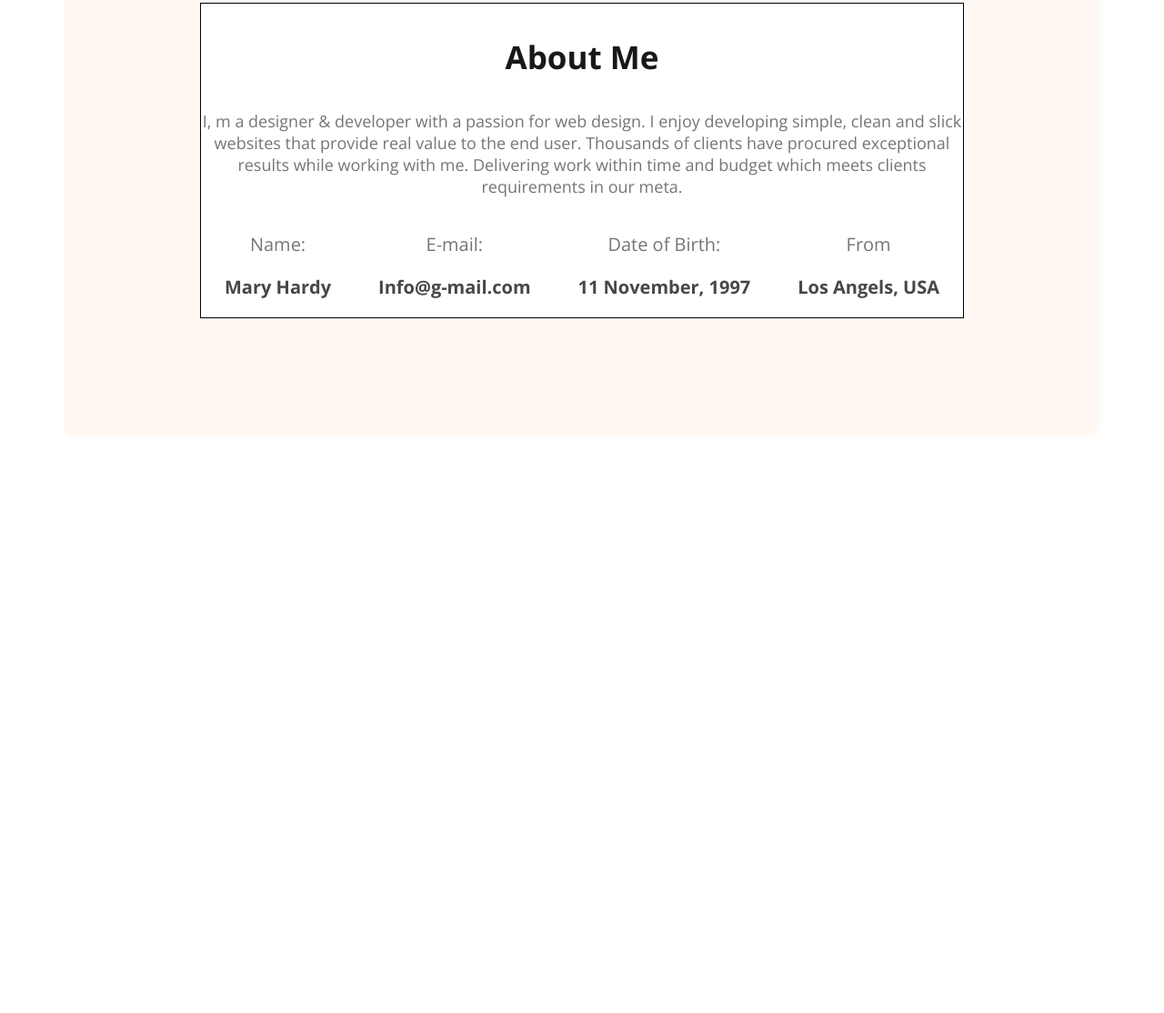
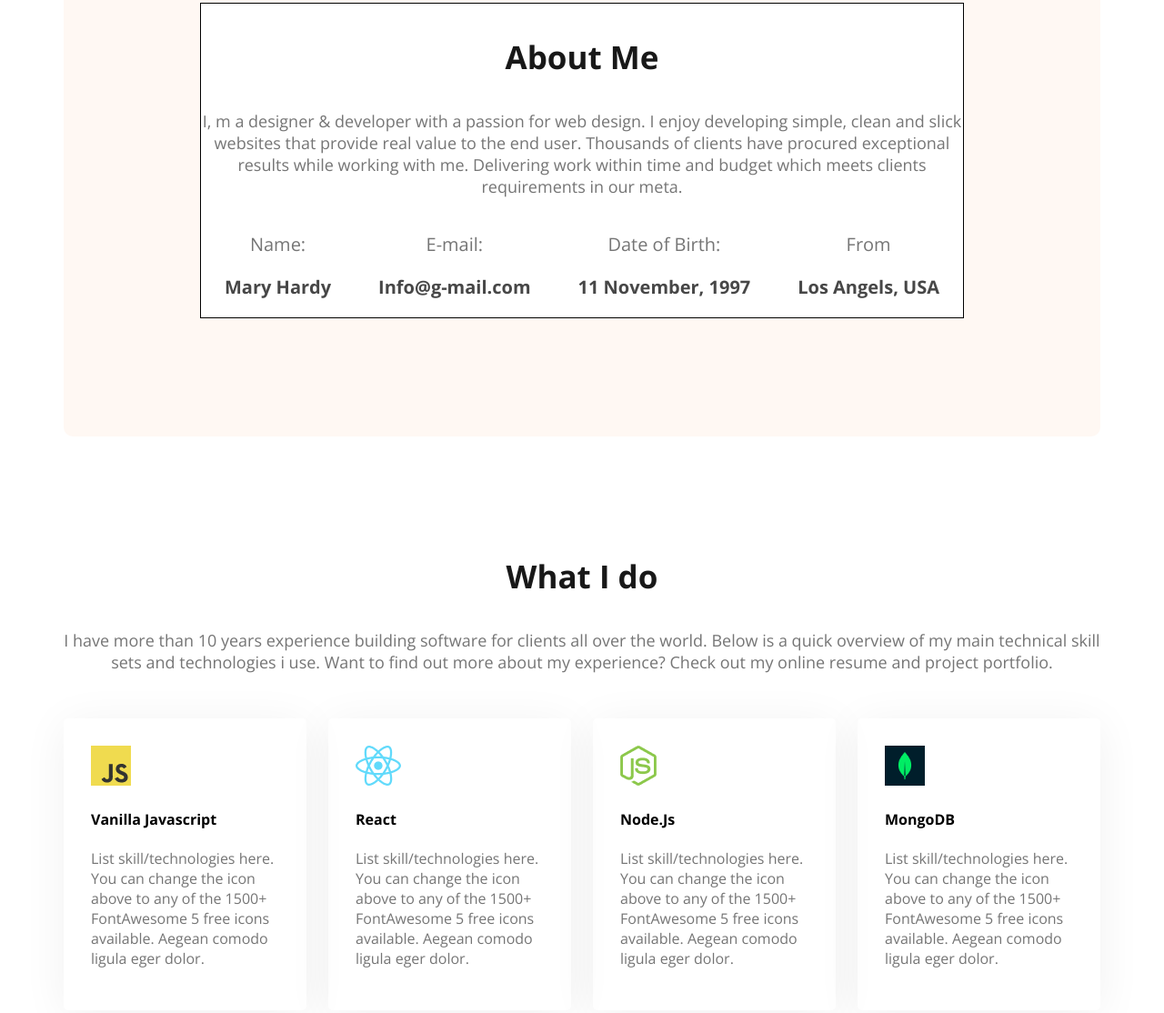
Before and after one commit to mugdhadey04/web-dev-portfolio, a plain HTML site: page index.html in a window 1280 px wide. Shown: the part 1157-2271 px from the top of the page at 91% size. Before the commit the page ends 1645 px from the top, so only its background shows below. Drawn offline with nearby package versions, Linux system fonts and the light colour scheme.

Commit message:
added the skills section

```diff
--- a/index.html
+++ b/index.html
@@ -66,6 +66,34 @@
                 </div>
             </div>
         </section>
+        <section class="skills">
+            <h3 class="section-title text-center">What I do</h3>
+            <p class="section-description text-center">I have more than 10 years experience building software for clients all over
+                the world. Below is a quick overview of my main technical skill sets and technologies i use. Want to
+                find out more about my experience? Check out my online resume and project portfolio.</p>
+                <div class="skills-container">
+                    <div class="skill">
+                        <img src="images/icons/js.png" alt="">
+                        <h4 class="skill-title">Vanilla Javascript</h4>
+                        <p class="skill-description">List skill/technologies here. You can change the icon above to any of the 1500+ FontAwesome 5 free icons available. Aegean comodo ligula eger dolor.</p>
+                    </div>
+                    <div class="skill">
+                        <img src="images/icons/react.png" alt="">
+                        <h4 class="skill-title">React</h4>
+                        <p class="skill-description">List skill/technologies here. You can change the icon above to any of the 1500+ FontAwesome 5 free icons available. Aegean comodo ligula eger dolor.</p>
+                    </div>
+                    <div class="skill">
+                        <img src="images/icons/nodejs.png" alt="">
+                        <h4 class="skill-title">Node.Js</h4>
+                        <p class="skill-description">List skill/technologies here. You can change the icon above to any of the 1500+ FontAwesome 5 free icons available. Aegean comodo ligula eger dolor.</p>
+                    </div>
+                    <div class="skill">
+                        <img src="images/icons/mongo.png" alt="">
+                        <h4 class="skill-title">MongoDB</h4>
+                        <p class="skill-description">List skill/technologies here. You can change the icon above to any of the 1500+ FontAwesome 5 free icons available. Aegean comodo ligula eger dolor.</p>
+                    </div>
+                </div>
+        </section>
 
     </main>
     <footer>
--- a/styles/portfolio.css
+++ b/styles/portfolio.css
@@ -20,8 +20,11 @@
     background-repeat: no-repeat;
     background-position: top left, bottom right;
     /* padding-top: 38px 1440px 0 23px; */
-
-}
+ }
+ main section{
+    margin-top: 130px;
+    margin-bottom: 130px;
+ }
 /* Nav styles */
 nav{
     display: flex;
@@ -128,3 +131,21 @@ main{
 .adjust{
     margin-bottom: 0;
 }
+.text-center{
+    text-align: center;
+}
+.skills-container{
+    display: flex;
+    gap: 24px;
+    margin-top: 50px;
+}
+.skill{
+    padding: 30px;
+    border-radius: 5px;
+    box-shadow: 0 6px 50px 0 rgba(0, 0, 0, 0.06);
+}
+.skill-description{
+    color: #757575;
+    font-weight: normal;
+    font-size: 16px;
+}
```
